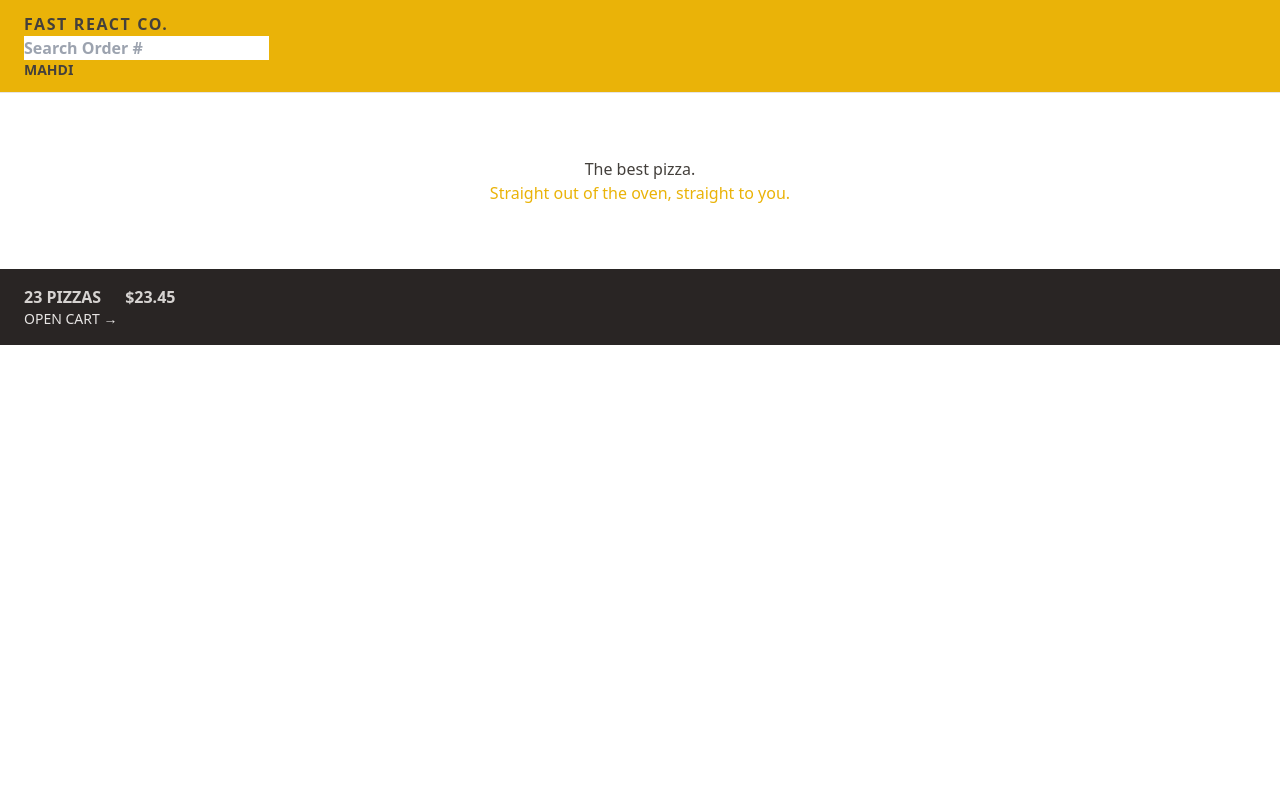
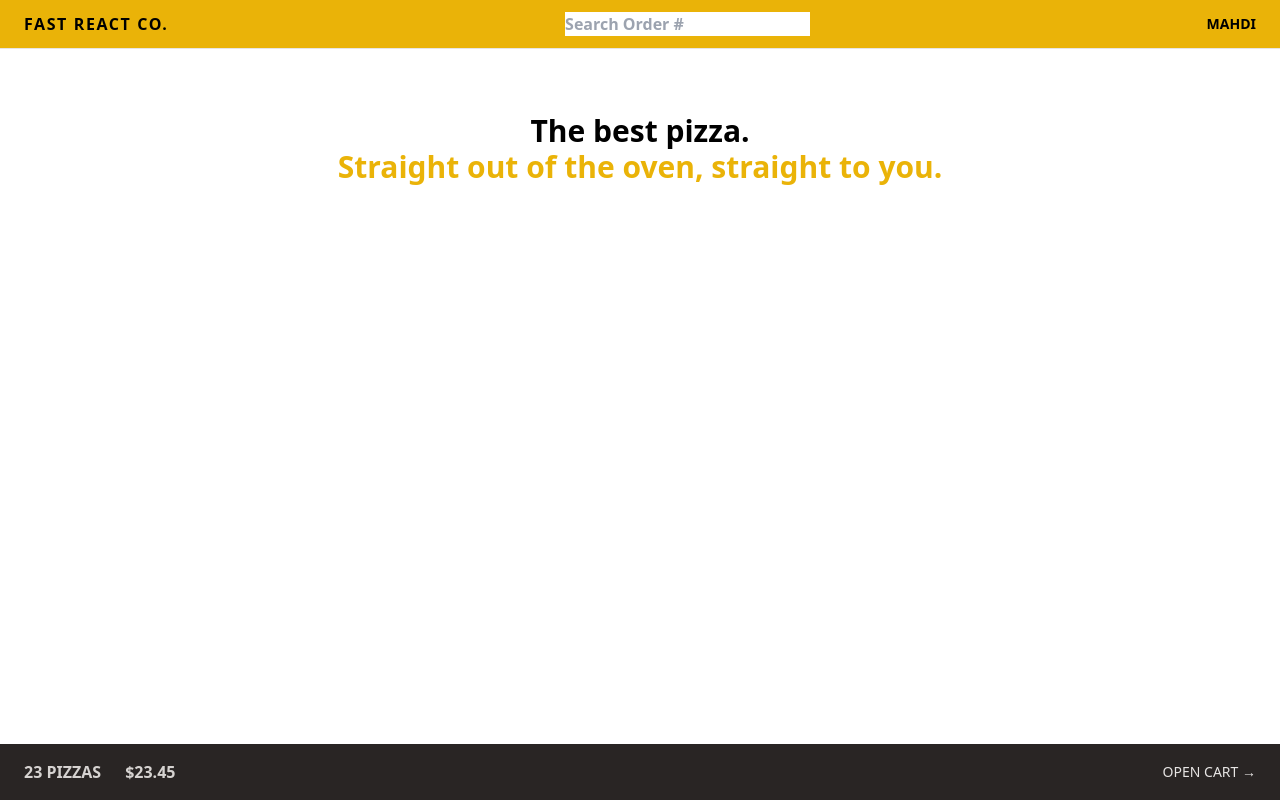
Before and after one commit to itsmahdi62/Meshkin.co, a React (Create React App) app in the folder front-end/: page / in a window 1280 px wide. Built offline with nearby package versions, Linux system fonts and the light colour scheme.

Commit message:
Add flex grid styles

```diff
--- a/front-end/src/features/cart/CartOverview.jsx
+++ b/front-end/src/features/cart/CartOverview.jsx
@@ -2,7 +2,7 @@ import { Link } from "react-router-dom";
 
 function CartOverview() {
   return (
-    <div className="bg-stone-800 text-sm text-stone-200 uppercase px-4 py-4 sm:px-6">
+    <div className="flex items-center justify-between bg-stone-800 text-sm text-stone-200 uppercase px-4 py-4 sm:px-6">
       <p className="text-stone-300 font-semibold space-x-4 sm:space-x-6 md:text-base">
         <span>23 pizzas</span>
         <span>$23.45</span>
--- a/front-end/src/features/user/Username.jsx
+++ b/front-end/src/features/user/Username.jsx
@@ -1,5 +1,5 @@
 const Username = () => {
-  return <div className="text-sm font-semibold">Mahdi</div>;
+  return <div className="hidden text-sm font-semibold md:block">Mahdi</div>;
 };
 
 export default Username;
--- a/front-end/src/ui/AppLayout.jsx
+++ b/front-end/src/ui/AppLayout.jsx
@@ -6,14 +6,15 @@ const AppLayout = () => {
   const navigation = useNavigation();
   const isLoading = navigation.state === "loading";
   return (
-    <div className="layout">
+    <div className="grid  grid-rows-[auto_1fr_auto] h-screen">
       {isLoading && <Loader />}
 
       <Header />
-      <main>
-        <Outlet />
-      </main>
-
+      <div className="overflow-scroll">
+        <main className="max-w-3xl  mx-auto">
+          <Outlet />
+        </main>
+      </div>
       <CartOverView />
     </div>
   );
--- a/front-end/src/ui/Header.jsx
+++ b/front-end/src/ui/Header.jsx
@@ -4,7 +4,7 @@ import Username from "../features/user/Username";
 
 const Header = () => {
   return (
-    <header className="bg-yellow-500 uppercase font-semibold px-4 py-3 border-b border-stone-200 sm:px-6">
+    <header className="flex items-center  justify-between bg-yellow-500 uppercase font-semibold px-4 py-3 border-b border-stone-200 sm:px-6">
       <Link className="tracking-widest" to="/">
         Fast react Co.
       </Link>
--- a/front-end/src/ui/Home.jsx
+++ b/front-end/src/ui/Home.jsx
@@ -1,7 +1,7 @@
 function Home() {
   return (
     <div className="my-8 text-center sm:my-16">
-      <h1 className="mb-8 text-xlfont-semibold text-center text-stone-700">
+      <h1 className="mb-8 text-xl font-semibold md:text-3xl px-4 sm:my-16">
         The best pizza.
         <br />
         <span className="text-yellow-500">
```
